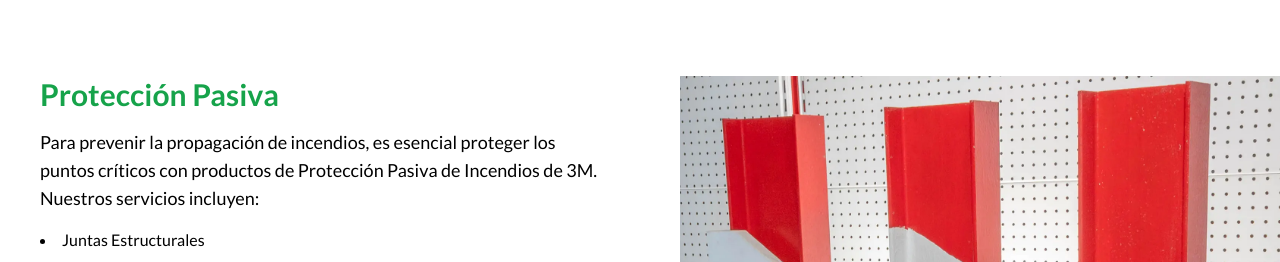
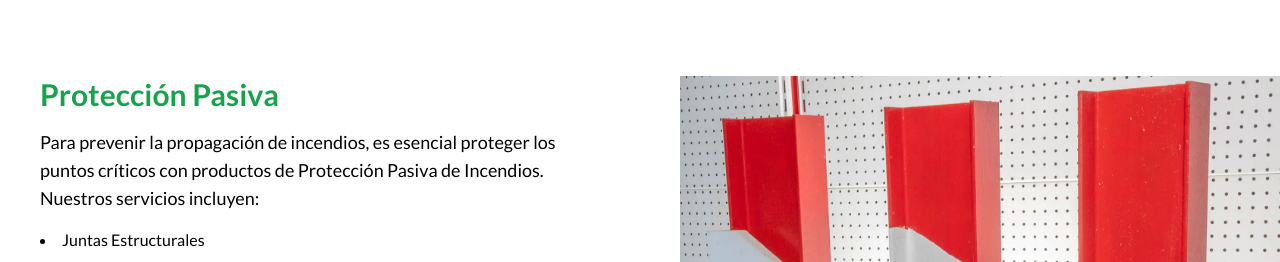
Before and after one commit to analista-soporteTI/diprofire, a Next.js app: page /servicios in a window 1280 px wide. Shown: the part 1180-1442 px from the top of the page. Built offline with nearby package versions, Linux system fonts and the light colour scheme.

Commit message:
refactor: remove the reference to 3M brand in content of service section

```diff
--- a/src/components/sections/ServiceSection.tsx
+++ b/src/components/sections/ServiceSection.tsx
@@ -30,7 +30,7 @@ const servicesData = [
     img: proteccionPasiva,
     title: 'Protección Pasiva',
     description:
-      'Para prevenir la propagación de incendios, es esencial proteger los puntos críticos con productos de Protección Pasiva de Incendios de 3M. Nuestros servicios incluyen:',
+      'Para prevenir la propagación de incendios, es esencial proteger los puntos críticos con productos de Protección Pasiva de Incendios. Nuestros servicios incluyen:',
     items: [
       'Juntas Estructurales',
       'Tuberías Hidráulicas',
```
